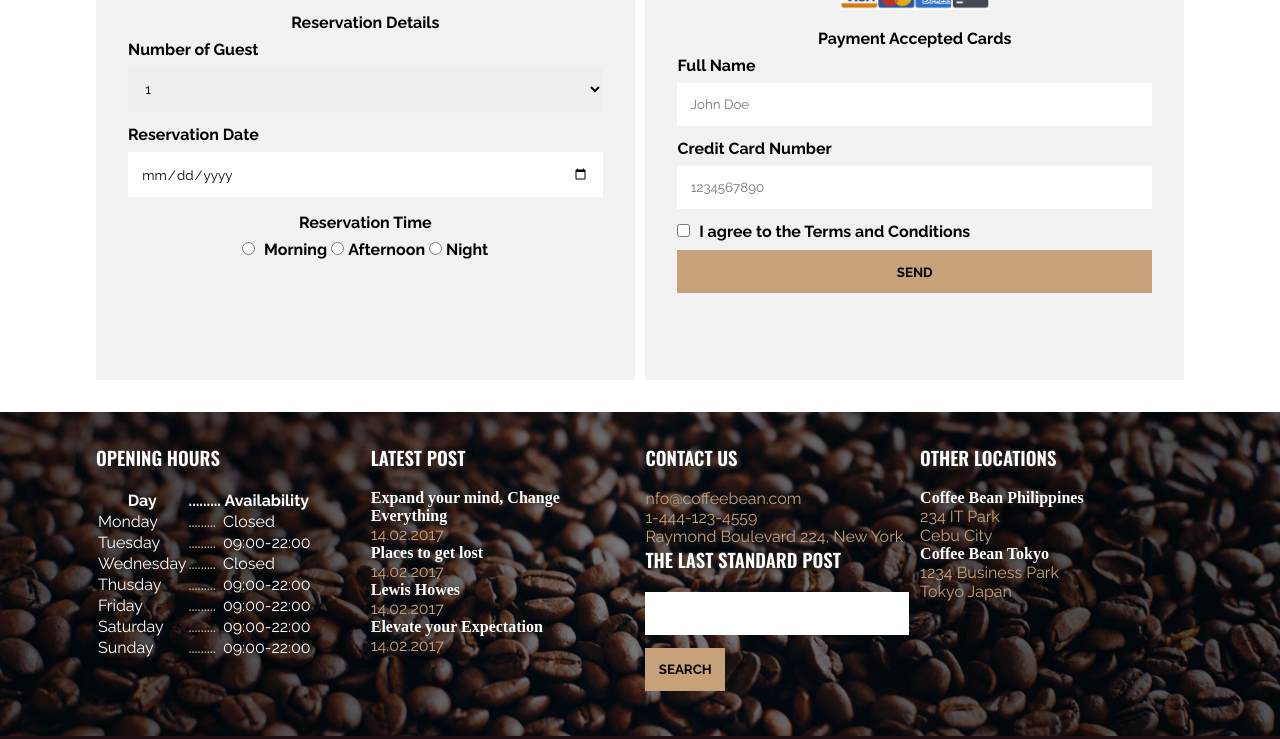
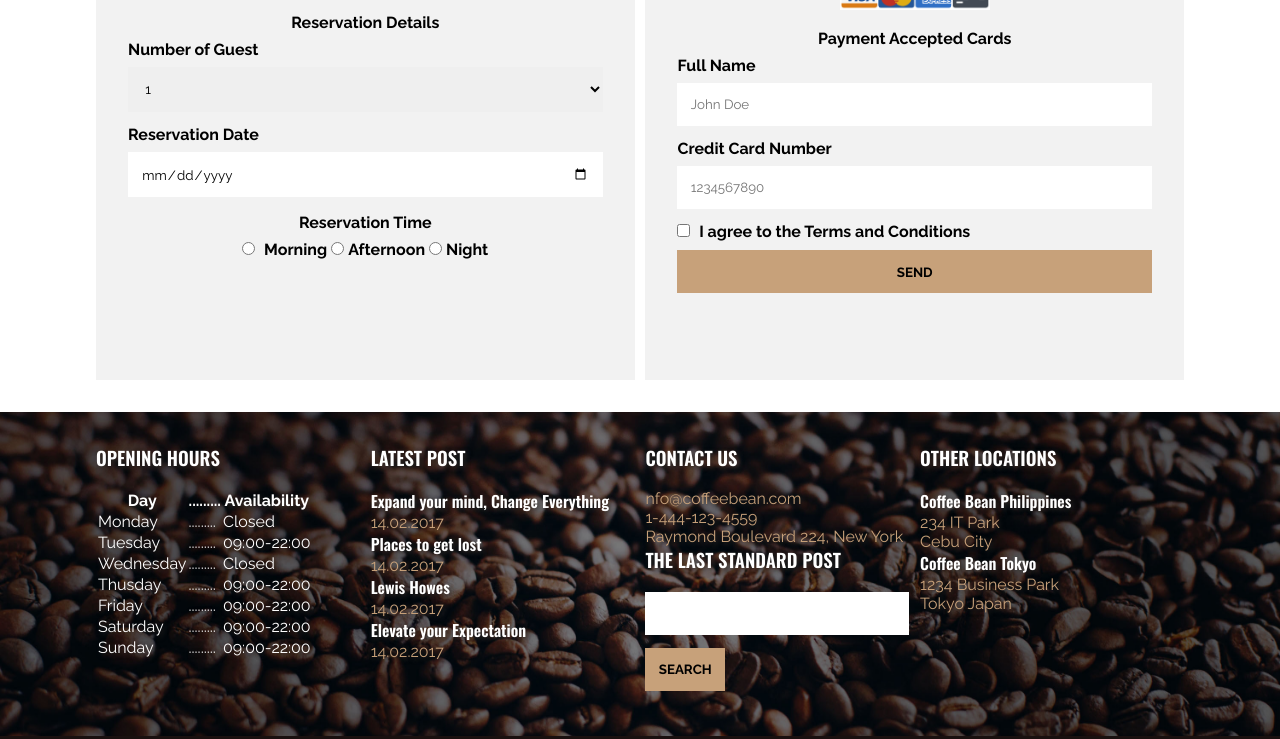
Before and after one commit to ryooooc/coffee-bean, a plain HTML site: page index.html in a window 1280 px wide. Shown: the part 4344-5083 px from the top of the page. Drawn offline with nearby package versions, Linux system fonts and the light colour scheme.

Commit message:
last changes

```diff
--- a/style.css
+++ b/style.css
@@ -8,7 +8,7 @@
   border: none;
   outline: none;
  }
- h1,h2,h3 {
+ h1,h2,h3,h4 {
   font-family: 'Oswald', sans-serif;
  }
  p,a,span,td,th {
```
